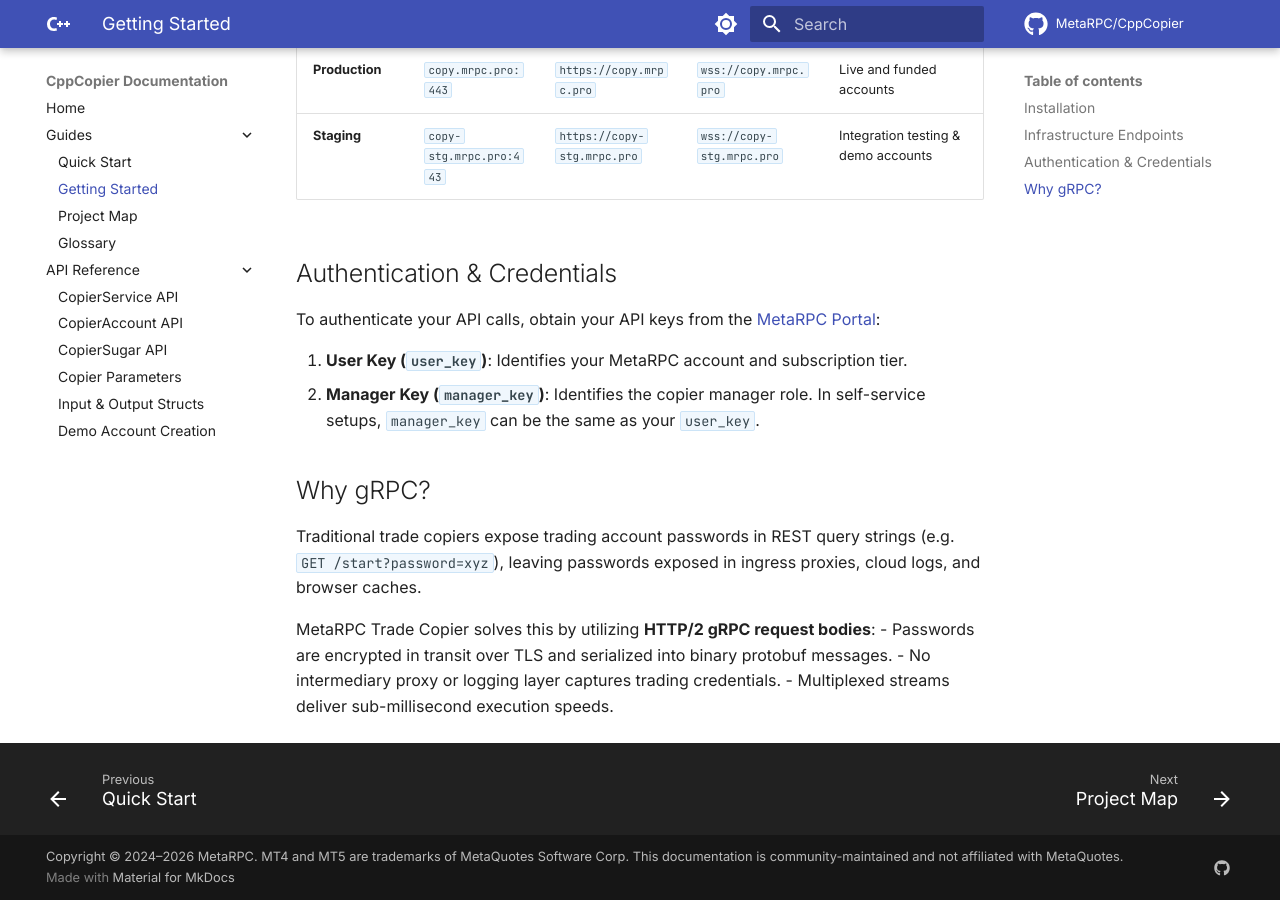
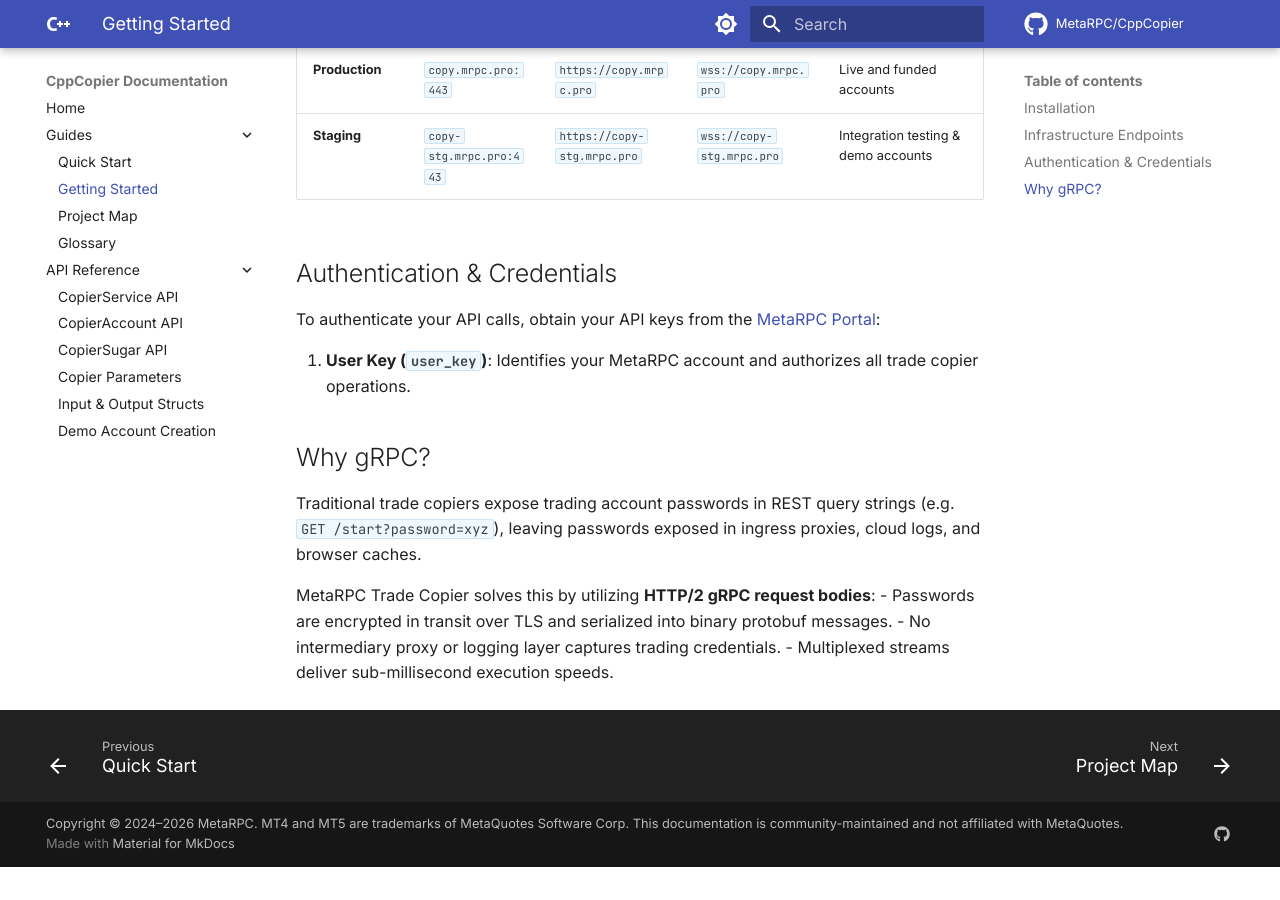
Before and after one commit to MetaRPC/CppCopier, an MkDocs documentation site: the page built from docs/All_Guides/GETTING_STARTED.md, in a window 1280 px wide and 900 px high, scrolled down 559 px. Built offline with MkDocs 1.6.1 and Material for MkDocs 9.7.7, drawn with Linux system fonts in a browser that asks for light colours; comment, search, counter and statistics services are not loaded; after the commit the page ends 1426 px from its top, so only the background shows below that.

Commit message:
docs: remove manager_key from docs and guides

```diff
--- a/docs/All_Guides/GETTING_STARTED.md
+++ b/docs/All_Guides/GETTING_STARTED.md
@@ -23,8 +23,7 @@
 
 To authenticate your API calls, obtain your API keys from the [MetaRPC Portal](https://mrpc.pro/portal):
 
-1. **User Key (`user_key`)**: Identifies your MetaRPC account and subscription tier.
-2. **Manager Key (`manager_key`)**: Identifies the copier manager role. In self-service setups, `manager_key` can be the same as your `user_key`.
+1. **User Key (`user_key`)**: Identifies your MetaRPC account and authorizes all trade copier operations.
 
 ## Why gRPC?
 
```
Also changed, not shown: docs/API_Reference/CopierAccount.md (+1 -2 lines), docs/API_Reference/CopierSugar.md (+1 -1 lines), docs/API_Reference/Copier_Parameters.md (+0 -1 lines), docs/API_Reference/Input_Output_Structs.md (+1 -1 lines), docs/All_Guides/Your_First_Project.md (+2 -3 lines), site/API_Reference/CopierAccount/index.html, site/API_Reference/CopierSugar/index.html, site/API_Reference/Copier_Parameters/index.html, site/API_Reference/Input_Output_Structs/index.html, site/All_Guides/GETTING_STARTED/index.html, site/All_Guides/Your_First_Project/index.html, site/search/search_index.json, site/sitemap.xml, 1 other file.
